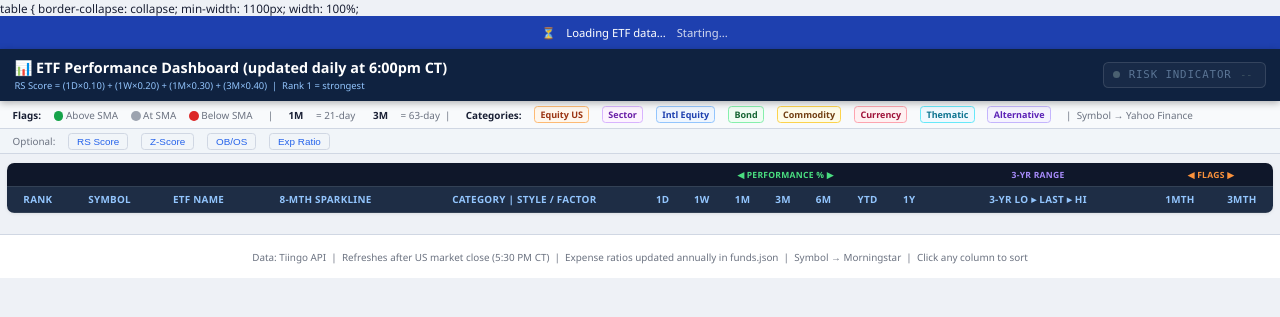
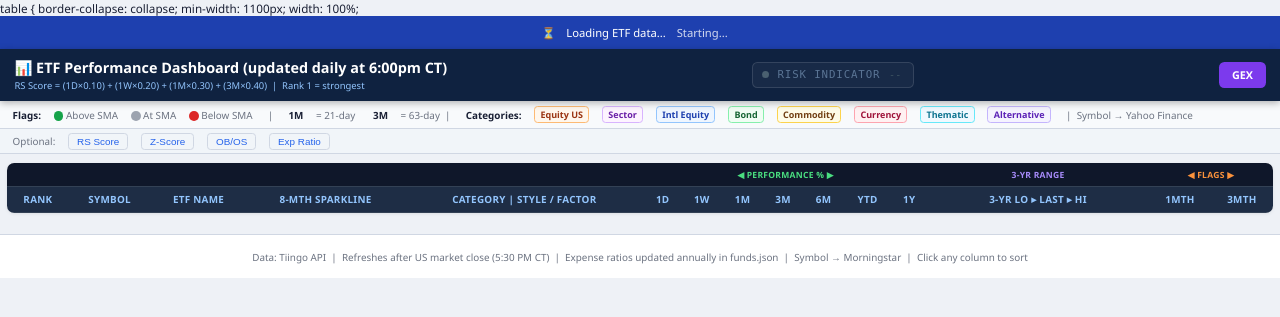
Before and after one commit to Jamesm2009/ETF-Dashboard, a Flask app: page / in a window 1280 px wide. Shown: the top 317 px of the page. Run offline with Flask 3, Linux system fonts and the light colour scheme; lists and menus that the app fills with data are empty.

Commit message:
Update index.html

```diff
--- a/templates/index.html
+++ b/templates/index.html
@@ -280,6 +280,7 @@ footer { text-align: center; padding: 16px; color: var(--muted); font-size: 11px
 </a>
 {% endif %}
 
+<a class="btn-link" href="https://gex-vizualizer.vercel.app/" target="_blank" style="background:#7c3aed;">GEX</a>
 </header>
 
 <div class="legend">
```
